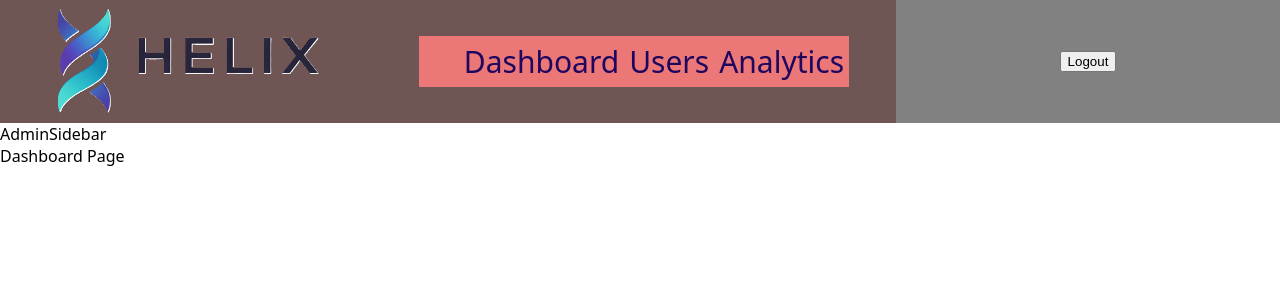
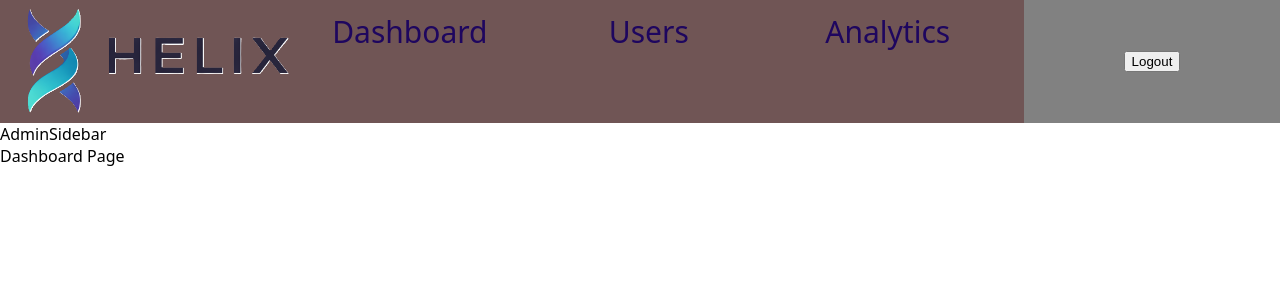
Before and after one commit to mehmetenesvarol/helix, a React (Vite) app: page /admin in a window 1280 px wide. Shown: the top 300 px of the page. Built offline with nearby package versions, Linux system fonts and the light colour scheme.

Commit message:
add navbar css

```diff
--- a/src/components/navigation/AdminNavbar.css
+++ b/src/components/navigation/AdminNavbar.css
@@ -7,7 +7,7 @@
 }
 
 .admin-navbar-left {
-  width: 70%;
+  width: 80%;
   display: flex;
   background-color: rgb(112, 85, 85);
   justify-content: space-around;
@@ -15,22 +15,34 @@
 }
 
 .admin-navbar-right {
-  width: 30%;
+  width: 20%;
   display: flex;
   justify-content: center;
   align-items: center;
 }
 
+.logo-admin{
+  width: 200px;
+}
+
+.nav-links{
+  width: 70%;
+}
+
 .admin-navbar-left ul {
-  display: flex;
-  background-color: rgb(236, 119, 119);
-  justify-content: space-around;
+  display: grid;
   align-items: center;
-  list-style: none;
+  grid-template-rows: repeat(3,30px);
+  grid-template-columns: repeat(auto-fit,minmax(100px,1fr));
 }
 
 .admin-navbar-left ul li {
+  height: 40px;
   margin: 5px;
+  list-style: none;
+  display: flex;
+  justify-content: center;
+  align-items: center;
 }
 
 .admin-navbar-left ul li a {
```
